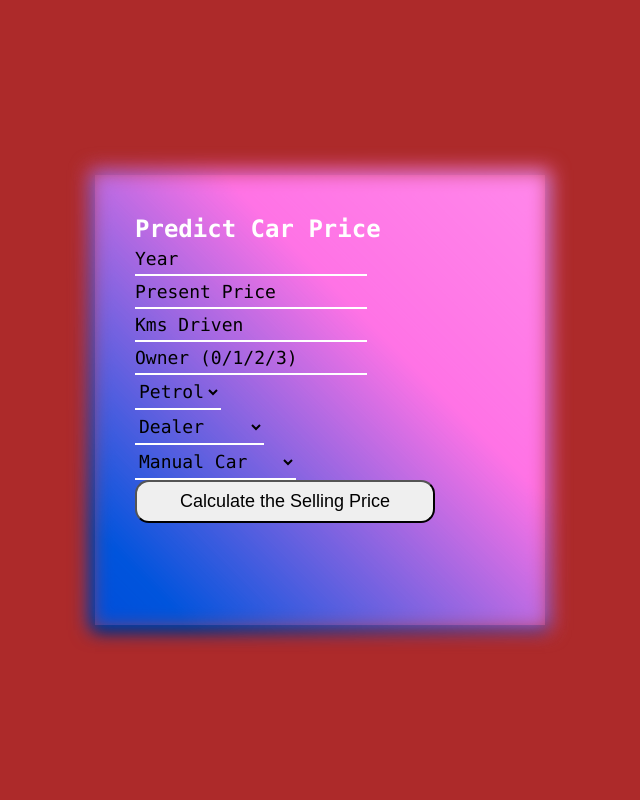
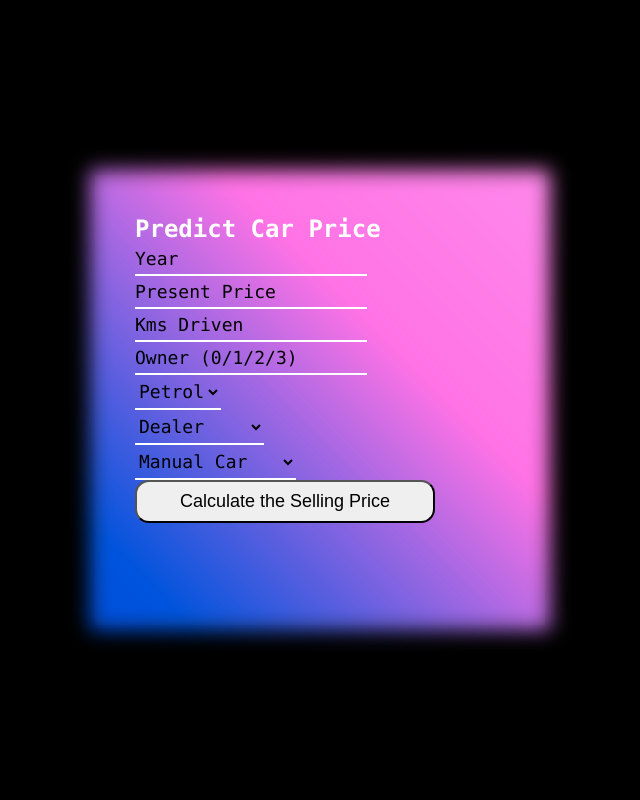
Before and after one commit to Shobhit-aryan/CarPricePrediction, a Flask app: page / in a window 1280 px wide. Shown: the whole page, without its empty margins (320-960 px from the left). Run offline with Flask 2, Linux system fonts and the light colour scheme; parts of the project's set-up code (start-up, migrations or seed data) failed here and were passed over.

Commit message:
Update style.css

```diff
--- a/static/style.css
+++ b/static/style.css
@@ -5,7 +5,7 @@ body{
     justify-content: center;
     align-items: center;
     min-height: 100vh;
-    background: rgb(173, 42, 42);
+    background: black;
     font-family: consolas;
 }
 
```
